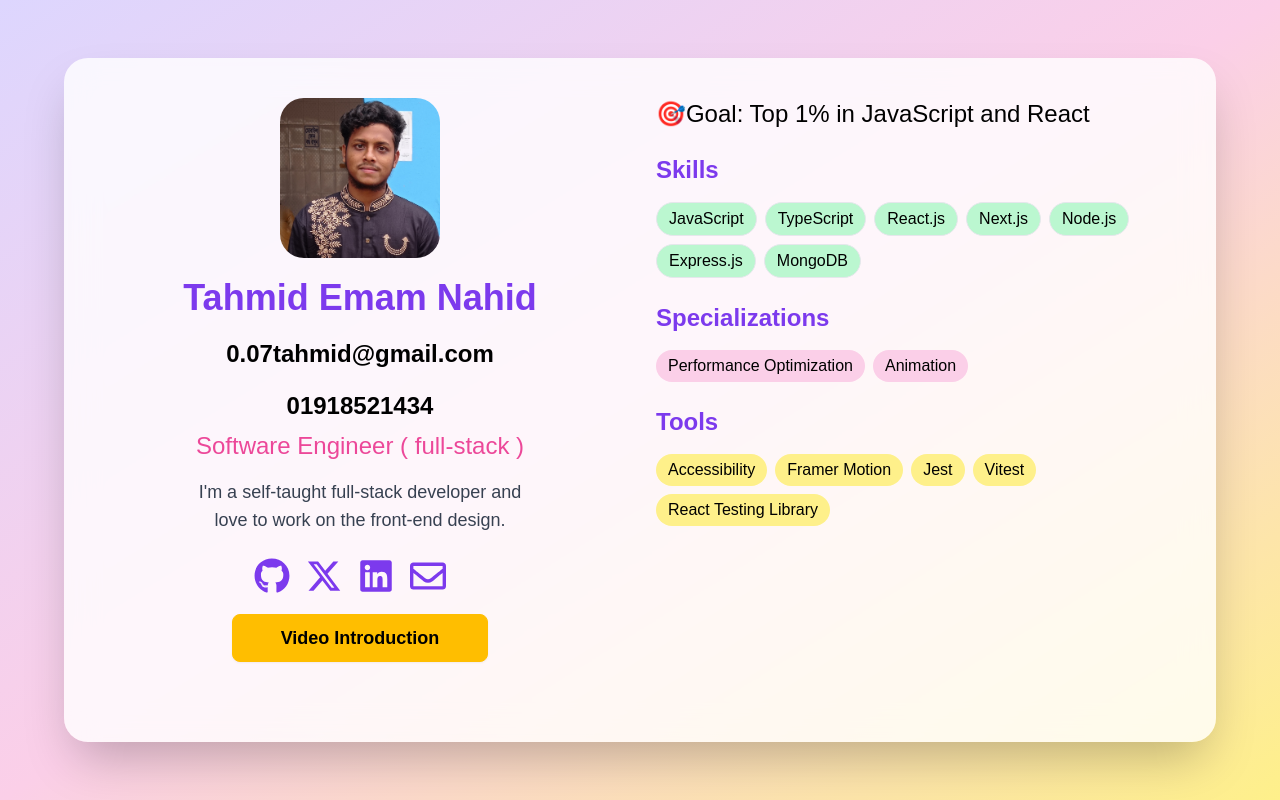
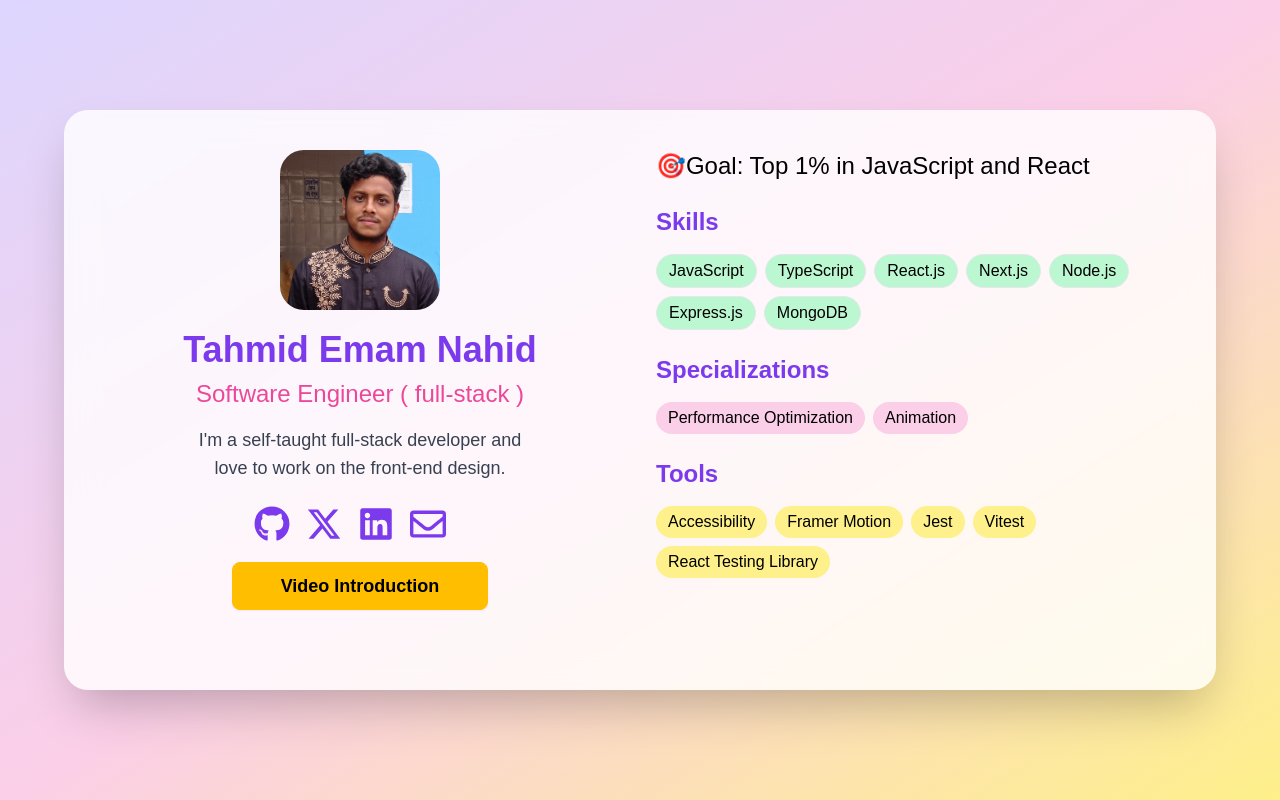
Before and after one commit to tahmid0111/Animated_Portfolio, a Next.js app: page / in a window 1280 px wide. Shown: the top 800 px of the page. Built offline with nearby package versions, Linux system fonts and the light colour scheme.

Commit message:
Update AboutMe.tsx

```diff
--- a/app/components/AboutMe.tsx
+++ b/app/components/AboutMe.tsx
@@ -42,7 +42,7 @@ export default function AboutMe() {
               >
                 Tahmid Emam Nahid
               </motion.h1>
-              <motion.h1
+{/*               <motion.h1
                 className="text-2xl font-bold mb-2 text-black mt-5 text-center"
                 initial={{ opacity: 0, y: -20 }}
                 animate={{ opacity: 1, y: 0 }}
@@ -57,7 +57,7 @@ export default function AboutMe() {
                 transition={{ delay: 0.2 }}
               >
                 01918521434
-              </motion.h1>
+              </motion.h1> */}
               <motion.h2
                 className="text-2xl mb-4 text-pink-500 text-center text-balance"
                 initial={{ opacity: 0, y: -20 }}
```
